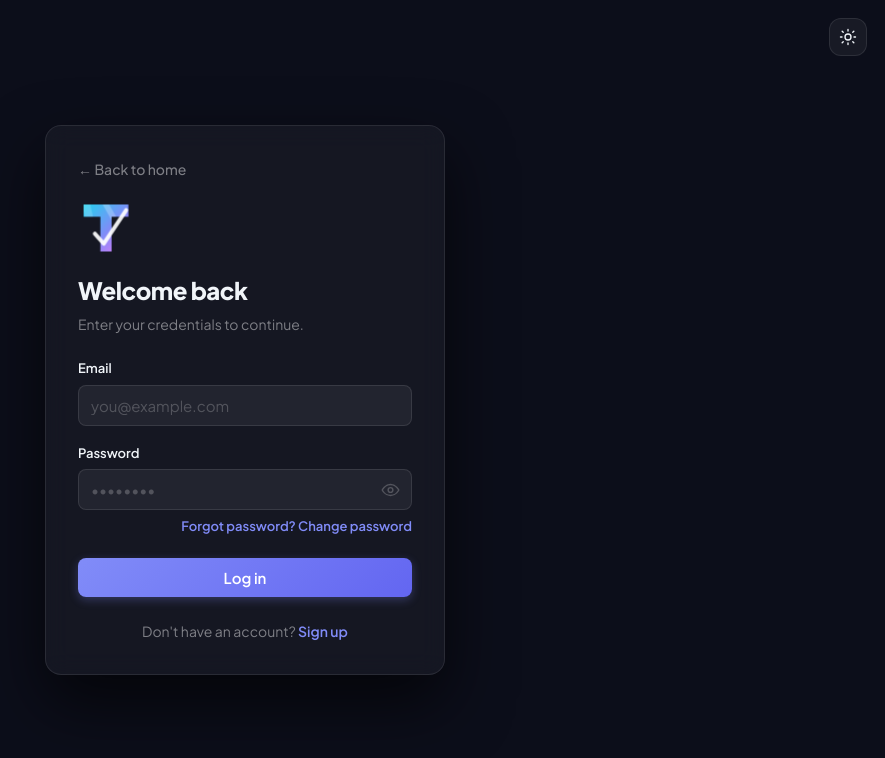
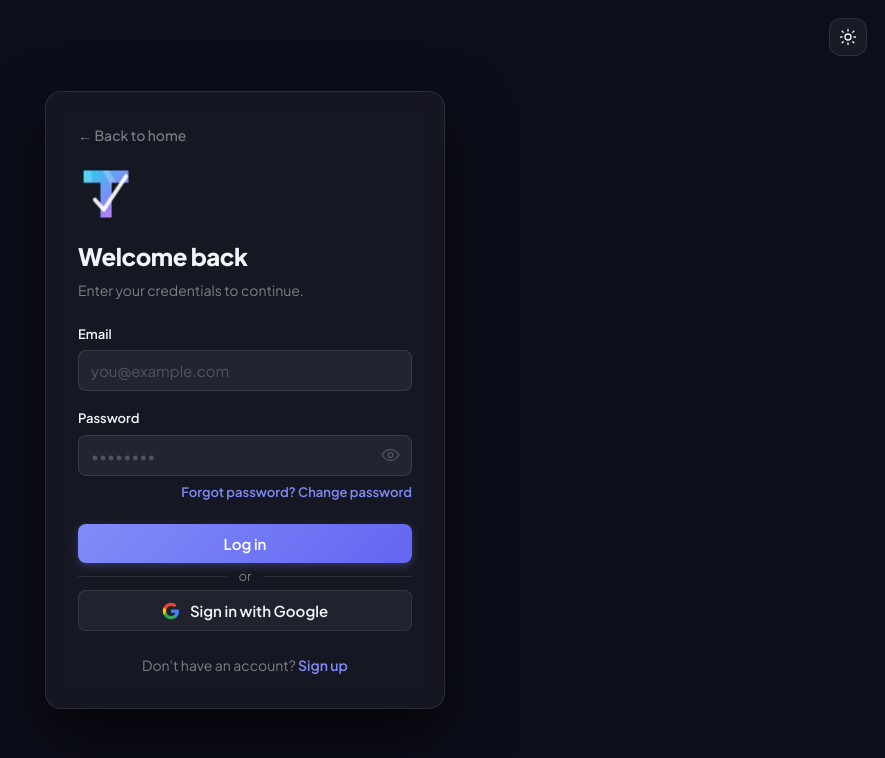
Before and after one commit to Adithya3618/Taskify, an Angular app in the folder frontend/: page /login in a window 1280 px wide. Shown: the top 758 px of the page, without its empty margins (395-1280 px from the left). Built offline with nearby package versions, Linux system fonts and the light colour scheme.

Commit message:
feat: Google OAuth frontend integration - Closes #70

```diff
--- a/frontend/src/app/app.routes.ts
+++ b/frontend/src/app/app.routes.ts
@@ -42,6 +42,11 @@ export const routes: Routes = [
     loadComponent: () =>
       import('./pages/signup/signup.component').then((m) => m.SignupComponent),
   },
+  {
+    path: 'auth/google/callback',
+    loadComponent: () =>
+      import('./pages/google-callback/google-callback.component').then((m) => m.GoogleCallbackComponent),
+  },
 
   // Board — calendar / planner (must be registered before `board/:id` so the segment `planner` is not parsed as an id)
   {
--- /dev/null
+++ b/frontend/src/app/pages/google-callback/google-callback.component.html
@@ -0,0 +1,30 @@
+<div class="page">
+  <div class="card">
+    <div class="logo">
+      <svg class="logoSvg" viewBox="0 0 100 100" fill="none" xmlns="http://www.w3.org/2000/svg">
+        <defs>
+          <linearGradient id="lgCb" x1="0%" y1="0%" x2="100%" y2="100%">
+            <stop offset="0%" stop-color="#22D3EE"/>
+            <stop offset="55%" stop-color="#818CF8"/>
+            <stop offset="100%" stop-color="#E879F9"/>
+          </linearGradient>
+          <clipPath id="tcCb">
+            <path d="M10 8 H90 V30 H60 V92 H40 V30 H10 Z"/>
+          </clipPath>
+        </defs>
+        <path d="M10 8 H90 V30 H60 V92 H40 V30 H10 Z" fill="url(#lgCb)"/>
+      </svg>
+    </div>
+
+    <ng-container *ngIf="!error">
+      <div class="spinner"></div>
+      <p class="message">Signing you in with Google...</p>
+    </ng-container>
+
+    <ng-container *ngIf="error">
+      <p class="errorIcon">✕</p>
+      <p class="message error">{{ error }}</p>
+      <button class="btn" (click)="goToLogin()">Back to login</button>
+    </ng-container>
+  </div>
+</div>
--- /dev/null
+++ b/frontend/src/app/pages/google-callback/google-callback.component.scss
@@ -0,0 +1,75 @@
+.page {
+  min-height: 100vh;
+  display: flex;
+  align-items: center;
+  justify-content: center;
+  background: var(--bg);
+  font-family: 'Plus Jakarta Sans', sans-serif;
+}
+
+.card {
+  display: flex;
+  flex-direction: column;
+  align-items: center;
+  gap: 20px;
+  padding: 40px 32px;
+  background: var(--card-bg);
+  border-radius: 16px;
+  border: 1px solid var(--card-border);
+  box-shadow: var(--modal-shadow);
+  width: min(360px, 90vw);
+}
+
+.logoSvg {
+  width: 52px;
+  height: 52px;
+}
+
+.spinner {
+  width: 40px;
+  height: 40px;
+  border: 3px solid var(--border);
+  border-top-color: #818CF8;
+  border-radius: 50%;
+  animation: spin 0.7s linear infinite;
+}
+
+@keyframes spin {
+  to { transform: rotate(360deg); }
+}
+
+.message {
+  margin: 0;
+  font-size: 15px;
+  color: var(--text-muted);
+  text-align: center;
+
+  &.error {
+    color: #f87171;
+  }
+}
+
+[data-theme="light"] .message.error { color: #dc2626; }
+
+.errorIcon {
+  margin: 0;
+  font-size: 32px;
+  color: #f87171;
+}
+
+.btn {
+  padding: 10px 24px;
+  border: none;
+  border-radius: 8px;
+  background: linear-gradient(135deg, #818CF8, #6366f1);
+  color: #fff;
+  font-size: 14px;
+  font-weight: 600;
+  font-family: inherit;
+  cursor: pointer;
+  transition: opacity 0.18s;
+
+  &:hover {
+    opacity: 0.88;
+  }
+}
--- /dev/null
+++ b/frontend/src/app/pages/google-callback/google-callback.component.ts
@@ -0,0 +1,56 @@
+import { Component, OnInit } from '@angular/core';
+import { Router } from '@angular/router';
+import { CommonModule } from '@angular/common';
+import { AuthService } from '../../services/auth.service';
+
+@Component({
+  selector: 'app-google-callback',
+  standalone: true,
+  imports: [CommonModule],
+  templateUrl: './google-callback.component.html',
+  styleUrl: './google-callback.component.scss',
+})
+export class GoogleCallbackComponent implements OnInit {
+  error = '';
+
+  constructor(private authService: AuthService, private router: Router) {}
+
+  ngOnInit(): void {
+    const params = new URLSearchParams(window.location.search);
+    const state = params.get('state');
+    const code = params.get('code');
+    const errorParam = params.get('error');
+
+    if (errorParam) {
+      this.error = errorParam === 'access_denied'
+        ? 'Google sign-in was cancelled.'
+        : 'Google sign-in failed. Please try again.';
+      return;
+    }
+
+    if (!state || !code) {
+      this.error = 'Invalid callback. Please try signing in again.';
+      return;
+    }
+
+    this.authService.loginWithGoogleCallback(state, code).subscribe({
+      next: () => {
+        this.router.navigate(['/boards']);
+      },
+      error: (err) => {
+        const msg = err.error?.error || err.error?.message || '';
+        if (msg.toLowerCase().includes('not configured')) {
+          this.error = 'Google sign-in is not available right now.';
+        } else if (msg.toLowerCase().includes('state') || msg.toLowerCase().includes('oauth')) {
+          this.error = 'Sign-in session expired. Please try again.';
+        } else {
+          this.error = 'Google sign-in failed. Please try again.';
+        }
+      }
+    });
+  }
+
+  goToLogin(): void {
+    this.router.navigate(['/login']);
+  }
+}
--- a/frontend/src/app/pages/login/login.component.html
+++ b/frontend/src/app/pages/login/login.component.html
@@ -89,6 +89,21 @@
         {{ loading ? 'Signing in...' : 'Log in' }}
       </button>
     </form>
+
+    <div class="divider">
+      <span>or</span>
+    </div>
+
+    <button type="button" class="btn googleBtn" (click)="signInWithGoogle()" [disabled]="googleLoading">
+      <svg *ngIf="!googleLoading" class="googleIcon" viewBox="0 0 24 24" xmlns="http://www.w3.org/2000/svg">
+        <path d="M22.56 12.25c0-.78-.07-1.53-.2-2.25H12v4.26h5.92c-.26 1.37-1.04 2.53-2.21 3.31v2.77h3.57c2.08-1.92 3.28-4.74 3.28-8.09z" fill="#4285F4"/>
+        <path d="M12 23c2.97 0 5.46-.98 7.28-2.66l-3.57-2.77c-.98.66-2.23 1.06-3.71 1.06-2.86 0-5.29-1.93-6.16-4.53H2.18v2.84C3.99 20.53 7.7 23 12 23z" fill="#34A853"/>
+        <path d="M5.84 14.09c-.22-.66-.35-1.36-.35-2.09s.13-1.43.35-2.09V7.07H2.18C1.43 8.55 1 10.22 1 12s.43 3.45 1.18 4.93l3.66-2.84z" fill="#FBBC05"/>
+        <path d="M12 5.38c1.62 0 3.06.56 4.21 1.64l3.15-3.15C17.45 2.09 14.97 1 12 1 7.7 1 3.99 3.47 2.18 7.07l3.66 2.84c.87-2.6 3.3-4.53 6.16-4.53z" fill="#EA4335"/>
+      </svg>
+      <span class="googleSpinner" *ngIf="googleLoading"></span>
+      {{ googleLoading ? 'Redirecting...' : 'Sign in with Google' }}
+    </button>
 
     <p class="footerText">
       Don't have an account?
--- a/frontend/src/app/pages/login/login.component.scss
+++ b/frontend/src/app/pages/login/login.component.scss
@@ -245,6 +245,73 @@ h1 {
   box-shadow: 0 2px 6px rgba(129, 140, 248, 0.2);
 }
 
+.divider {
+  display: flex;
+  align-items: center;
+  gap: 12px;
+  margin: 4px 0;
+  color: var(--text-muted);
+  font-size: 13px;
+
+  &::before,
+  &::after {
+    content: '';
+    flex: 1;
+    height: 1px;
+    background: var(--border);
+  }
+}
+
+.googleBtn {
+  display: flex;
+  align-items: center;
+  justify-content: center;
+  gap: 10px;
+  width: 100%;
+  padding: 10px 20px;
+  border-radius: 8px;
+  border: 1.5px solid var(--border);
+  background: var(--surface);
+  color: var(--text-1);
+  font-size: 15px;
+  font-weight: 600;
+  font-family: inherit;
+  cursor: pointer;
+  margin-top: 0;
+  transition: background 0.18s, border-color 0.18s, box-shadow 0.18s;
+
+  &:hover:not(:disabled) {
+    background: var(--surface-hover);
+    border-color: var(--input-border-focus);
+    box-shadow: 0 2px 8px rgba(0, 0, 0, 0.08);
+  }
+
+  &:disabled {
+    opacity: 0.7;
+    cursor: not-allowed;
+  }
+}
+
+.googleIcon {
+  width: 18px;
+  height: 18px;
+  flex-shrink: 0;
+}
+
+.googleSpinner {
+  width: 18px;
+  height: 18px;
+  border: 2px solid var(--border);
+  border-top-color: #818CF8;
+  border-radius: 50%;
+  animation: spin 0.7s linear infinite;
+  flex-shrink: 0;
+}
+
+@keyframes spin {
+  to { transform: rotate(360deg); }
+}
+
 .footerText {
   margin: 24px 0 0 0;
   font-size: 14px;
--- a/frontend/src/app/pages/login/login.component.ts
+++ b/frontend/src/app/pages/login/login.component.ts
@@ -21,6 +21,7 @@ export class LoginComponent implements OnDestroy {
   loading = false;
   error = '';
   showPassword = false;
+  googleLoading = false;
   showForgotNewPassword = false;
   showForgotConfirmPassword = false;
 
@@ -212,6 +213,11 @@ export class LoginComponent implements OnDestroy {
     return 'Enter your registered email to receive a verification code.';
   }
 
+  signInWithGoogle() {
+    this.googleLoading = true;
+    this.authService.initiateGoogleLogin();
+  }
+
   onSubmit() {
     this.error = '';
     if (!this.email.trim()) {
--- a/frontend/src/app/services/auth.service.ts
+++ b/frontend/src/app/services/auth.service.ts
@@ -69,6 +69,21 @@ export class AuthService {
     });
   }
 
+  initiateGoogleLogin(): void {
+    window.location.href = '/api/auth/google/login';
+  }
+
+  loginWithGoogleCallback(state: string, code: string): Observable<LoginResponse> {
+    return this.http.get<LoginResponse>(`${this.apiUrl}/google/callback`, {
+      params: { state, code }
+    }).pipe(
+      tap(response => {
+        this.setToken(response.token);
+        this.setSession(response.user);
+      })
+    );
+  }
+
   logout(): void {
     localStorage.removeItem(this.tokenKey);
     localStorage.removeItem(this.sessionKey);
```
